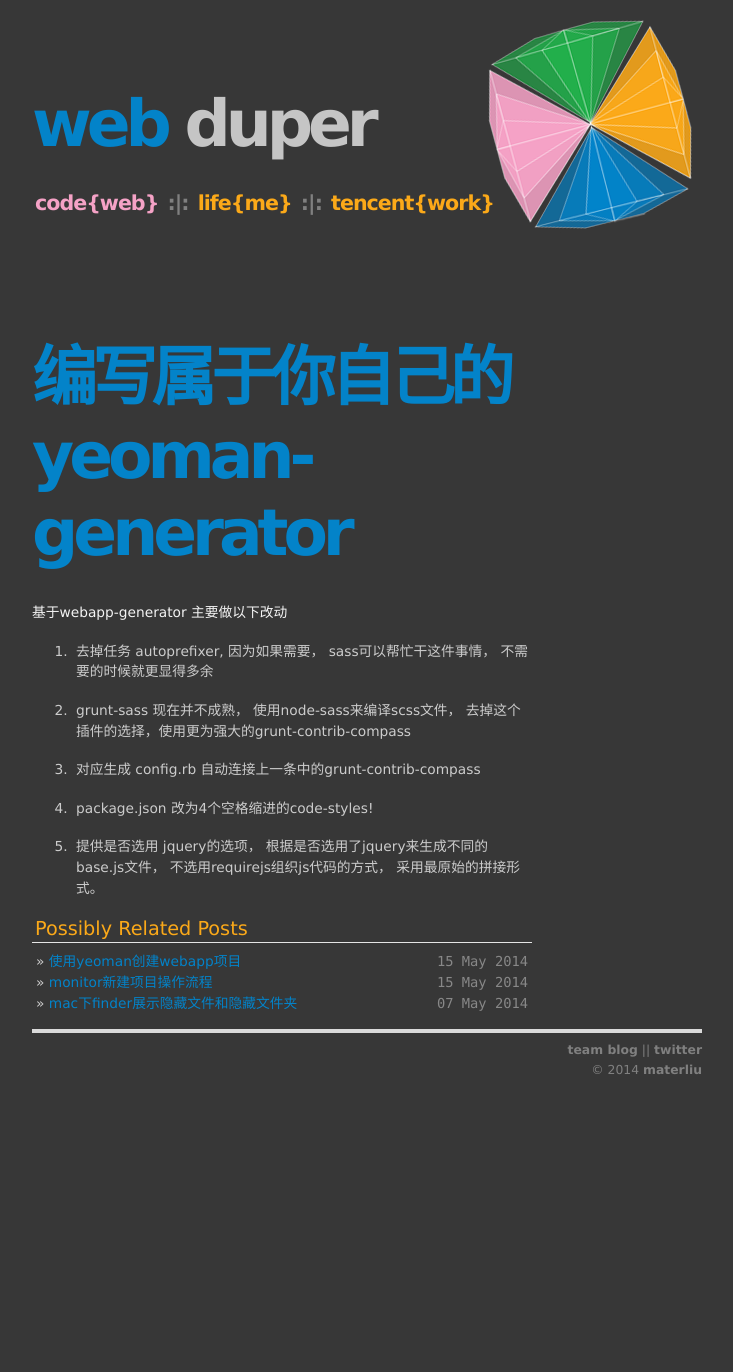
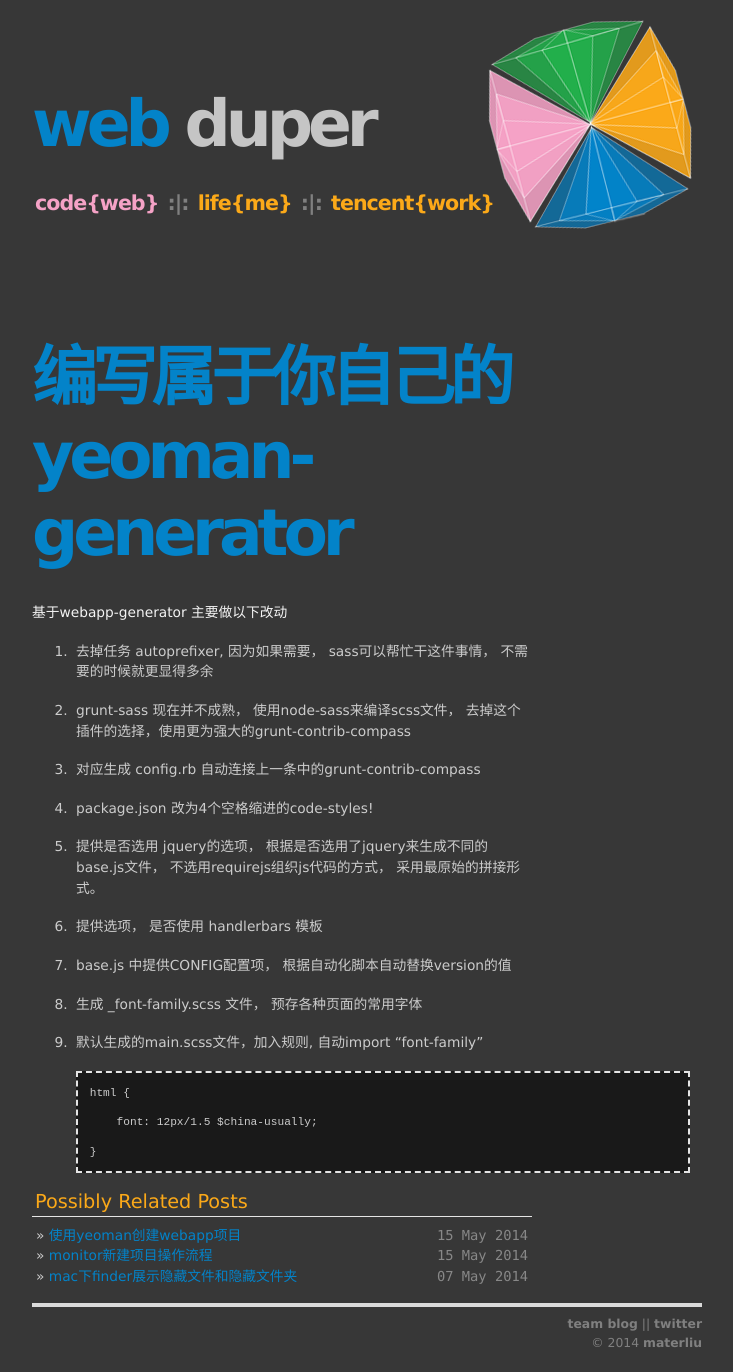
Before and after one commit to materliu/materliu.github.io, a Jekyll site: the page built from all/web/_posts/2014-05-15-yeoman-customization-generator.md, in a window 1280 px wide. Shown: the whole page, without its empty margins (273-1006 px from the left). Built offline with Jekyll 4.4.1, drawn with Linux system fonts in a browser that asks for light colours; Markdown is read by kramdown in place of the engine named in the settings; before the commit the page ends 1099 px from its top, so only the background shows below that.

Commit message:
add font-family requirement !

````diff
--- a/all/web/_posts/2014-05-15-yeoman-customization-generator.md
+++ b/all/web/_posts/2014-05-15-yeoman-customization-generator.md
@@ -16,3 +16,17 @@
 3. package.json 改为4个空格缩进的code-styles!
 
 4. 提供是否选用 jquery的选项， 根据是否选用了jquery来生成不同的base.js文件， 不选用requirejs组织js代码的方式， 采用最原始的拼接形式。
+
+8. 提供选项， 是否使用 handlerbars 模板
+
+5. base.js 中提供CONFIG配置项， 根据自动化脚本自动替换version的值
+
+6. 生成 _font-family.scss 文件， 预存各种页面的常用字体
+
+7. 默认生成的main.scss文件，加入规则, 自动import "font-family"
+
+    ```
+    html {
+        font: 12px/1.5 $china-usually;
+    }
+    ```
````
